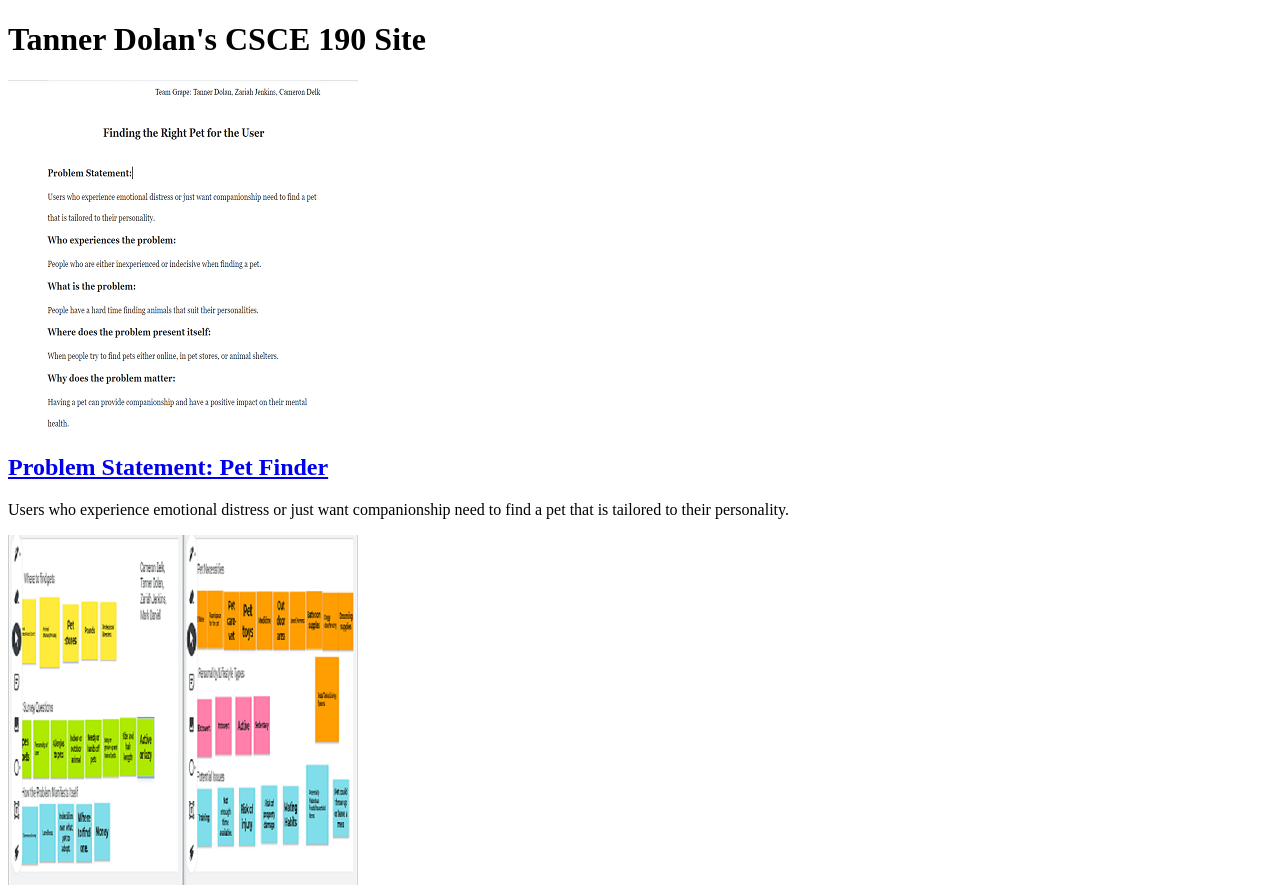
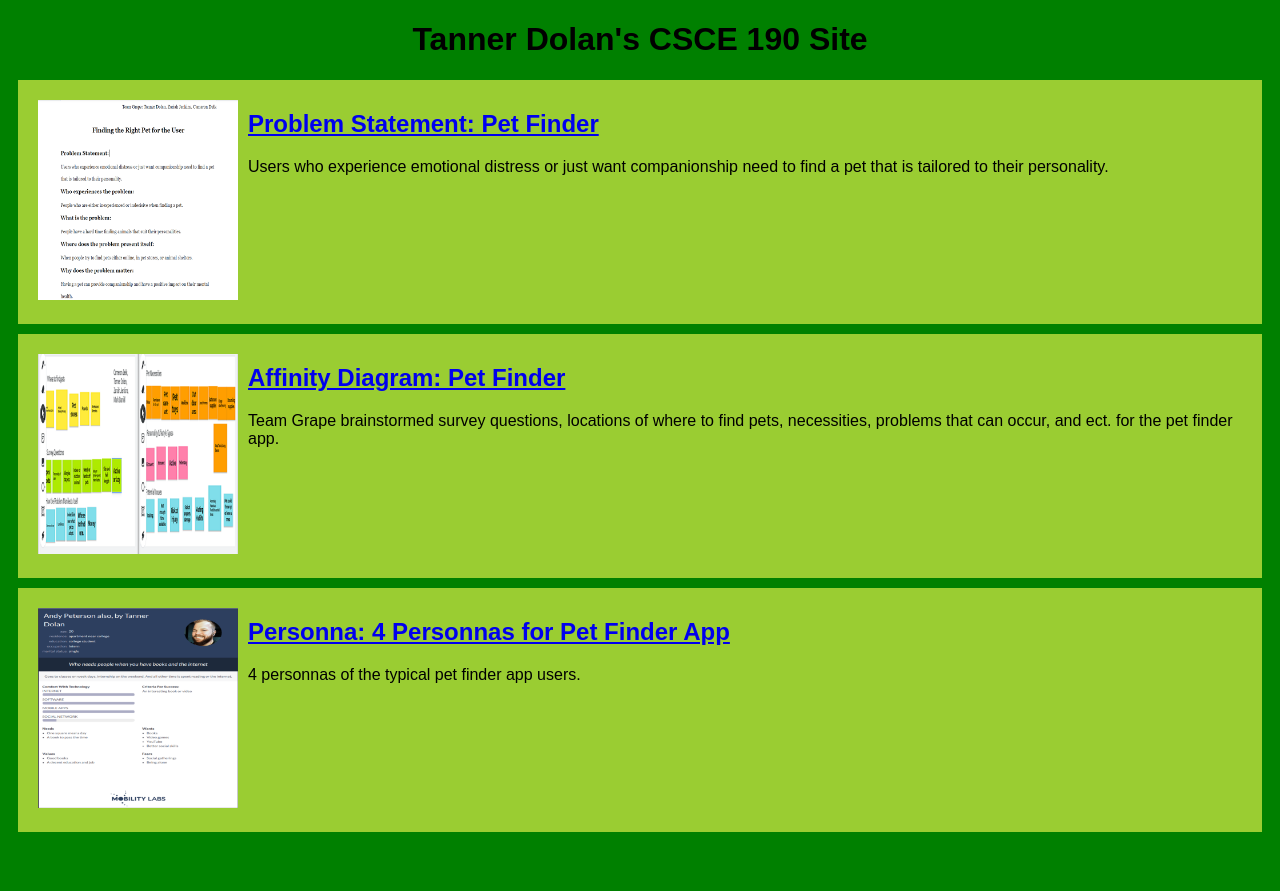
Before and after one commit to TannerDolan/TannerDolan.github.io, a plain HTML site: page index.html in a window 1280 px wide. Shown: the top 891 px of the page. After the commit the page ends 842 px from the top, so only its background shows below. Drawn offline with Linux system fonts and the light colour scheme.

Commit message:
Add files via upload

```diff
--- a/index.html
+++ b/index.html
@@ -2,6 +2,7 @@
 <html>
     <head>
         <title>CSCE 190: Tanner Dolan</title>
+        <link rel="stylesheet" href="styles.css">
     </head>
     <body>
         <h1>Tanner Dolan's CSCE 190 Site</h1>
@@ -27,5 +28,16 @@
                 </p>
             </section>
         </section>
+
+        <!--Personnas Assignment-->
+        <section class="assignment">
+            <a href="Files/GrapePersonas.pdf"><img src="Images/Personnas.png"></a>
+            <section class="ass-details">
+                <a href="Files/GrapePersonas.pdf"><h2>Personna: 4 Personnas for Pet Finder App</h2></a>
+                <p>
+                    4 personnas of the typical pet finder app users.
+                </p>
+            </section>
+        </section>
     </body>
 </html>
--- /dev/null
+++ b/styles.css
@@ -0,0 +1,21 @@
+body {
+    background:green;
+    font-family:Arial, Helvetica, sans-serif;
+}
+
+.assignment {
+    display:flex;
+    padding:10px;
+    margin:10px;
+    background:yellowgreen;
+}
+
+.assignment img {
+    width:200px;
+    padding:10px;
+}
+
+h1 {
+    color:black;
+    text-align:center;
+}
```
Also changed, not shown: Images/Personnas.png (added), 1 other file.
